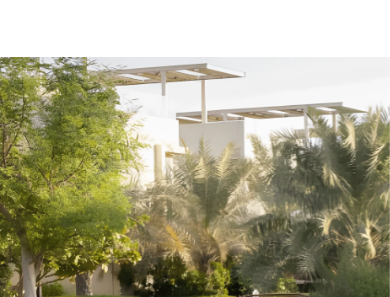
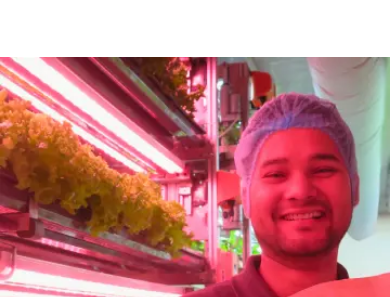
Before and after one commit to karnauhmax/Alesa-Land-2, a plain HTML site: page index.html in a window 390 px wide. Shown: the part 2535-2832 px from the top of the page. Drawn offline with Linux system fonts and the light colour scheme.

Commit message:
changes bg img in deliver section

```diff
--- a/css/main.css
+++ b/css/main.css
@@ -1526,7 +1526,7 @@ a {
 
 .deliver__inner {
   min-height: 646px;
-  background-image: url("../img/content/lake.webp");
+  background-image: url("../img/content/worker.webp");
 }
 @media screen and (max-width: 1400px) {
   .deliver__inner {
@@ -1535,7 +1535,7 @@ a {
 }
 @media screen and (max-width: 576px) {
   .deliver__inner {
-    background-image: url("../img/content/lake-mobile.webp");
+    background-image: url("../img/content/worker-mobile.webp");
   }
 }
 .deliver__item {
```
Also changed, not shown: img/content/lake-mobile.webp (deleted), img/content/lake.jpg (deleted), img/content/lake.webp (deleted), img/content/worker-mobile.jpg (added), img/content/worker-mobile.webp (added), img/content/worker.jpg (added), img/content/worker.webp (added), 3 other files.
